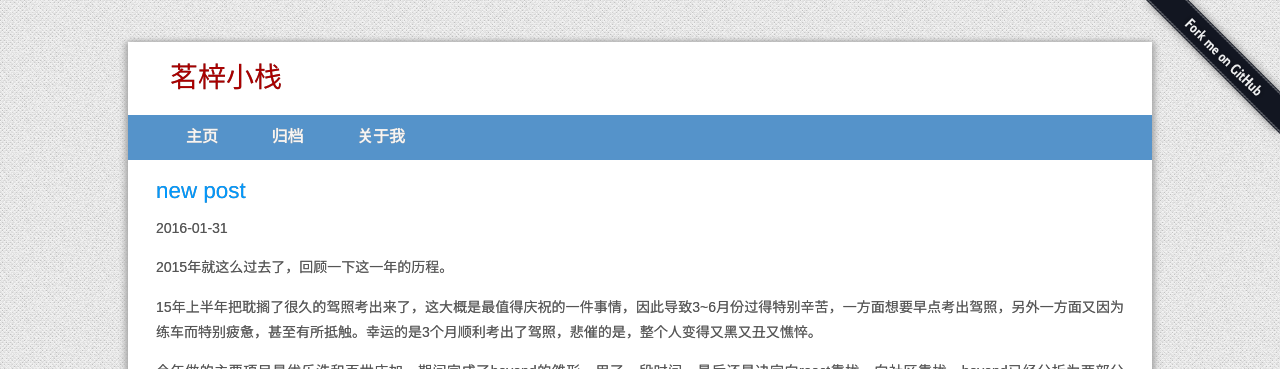
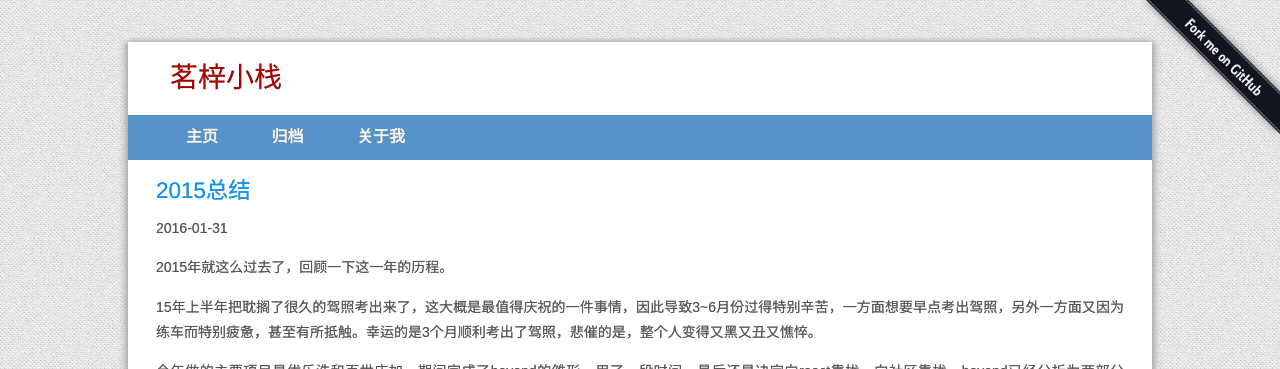
Before and after one commit to mingzepeng/mingzepeng.github.com, a Jekyll site: the page built from _posts/2016-01-31-17_23_22-summary.md, in a window 1280 px wide. Shown: the top 369 px of the page. Built offline with Jekyll 4.4.1, drawn with Linux system fonts in a browser that asks for light colours; Markdown is read by kramdown in place of the engine named in the settings; comment, search, counter and statistics services are not loaded.

Commit message:
fix summary title

```diff
--- a/_posts/2016-01-31-17_23_22-summary.md
+++ b/_posts/2016-01-31-17_23_22-summary.md
@@ -1,6 +1,6 @@
 ---
 layout: post
-title: "new post"
+title: "2015总结"
 date: 2016-01-31 17:23:22
 description: "总结"
 categories: others
```
